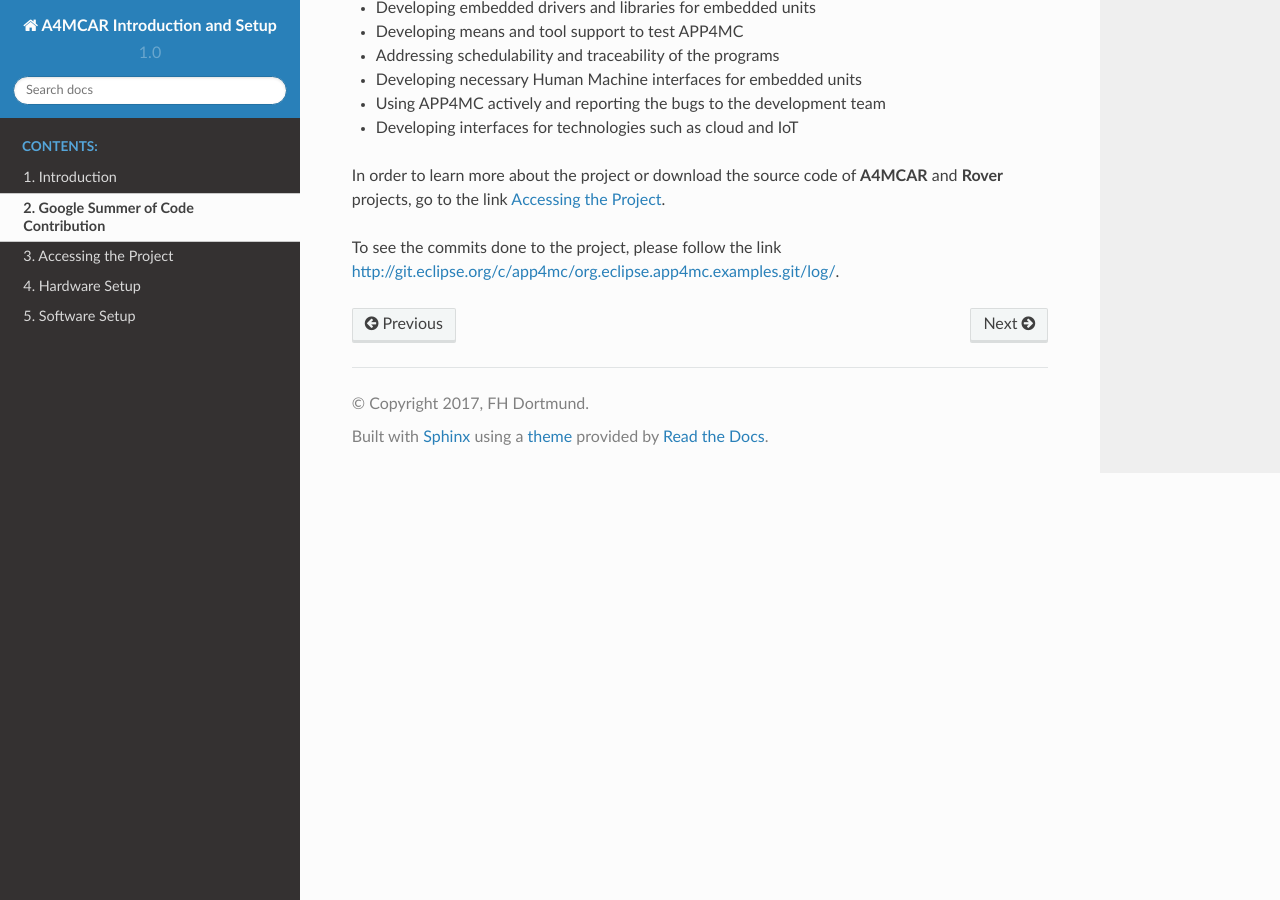
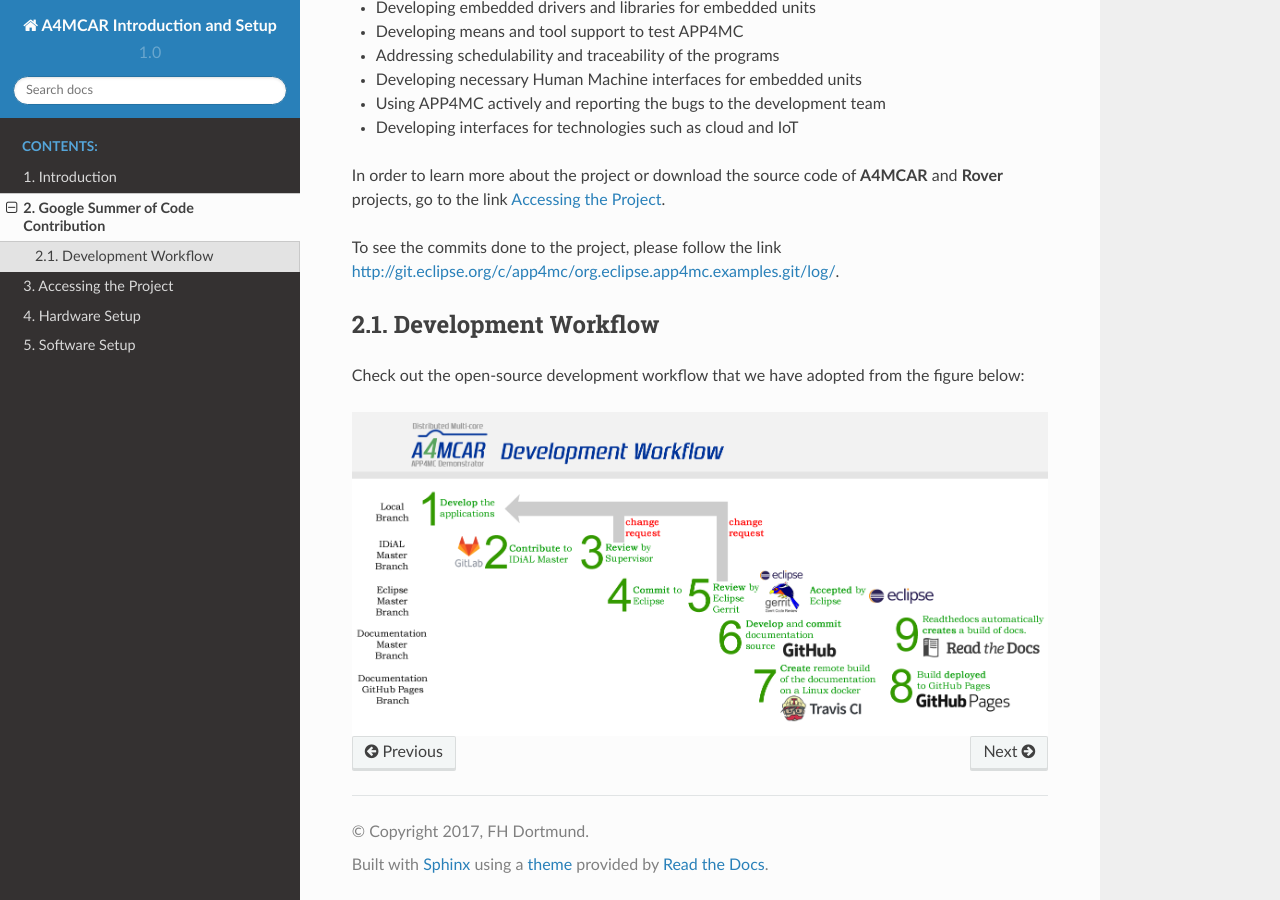
Before and after one commit to mozcelikors/a4mcar, a Sphinx documentation site: the page built from docs/howtosetup/source/content/gsoc.rst, in a window 1280 px wide and 900 px high, scrolled down 776 px. Built offline with Sphinx 7.4.7 and the Read the Docs theme 2.0.0, drawn with Linux system fonts in a browser that asks for light colours.

Commit message:
Added development workflow

```diff
--- a/docs/howtosetup/source/content/gsoc.rst
+++ b/docs/howtosetup/source/content/gsoc.rst
@@ -27,3 +27,12 @@ During his master studies and `Google Summer of Code 2017 participation <https:/
 In order to learn more about the project or download the source code of **A4MCAR** and **Rover** projects, go to the link :ref:`AccessingTheProject`.
 
 To see the commits done to the project, please follow the link `http://git.eclipse.org/c/app4mc/org.eclipse.app4mc.examples.git/log/ <http://git.eclipse.org/c/app4mc/org.eclipse.app4mc.examples.git/log/>`_.
+
+Development Workflow
+**********************************
+Check out the open-source development workflow that we have adopted from the figure below:
+
+.. image:: ../a4mcarstatic/img/a4mcarworkflow.png
+   :width: 100%
+   :align: center
+   :alt: a4mcarstatic/img/a4mcarworkflow.png
```
Also changed, not shown: docs/howtosetup/source/a4mcarstatic/img/a4mcarworkflow.png (added).
